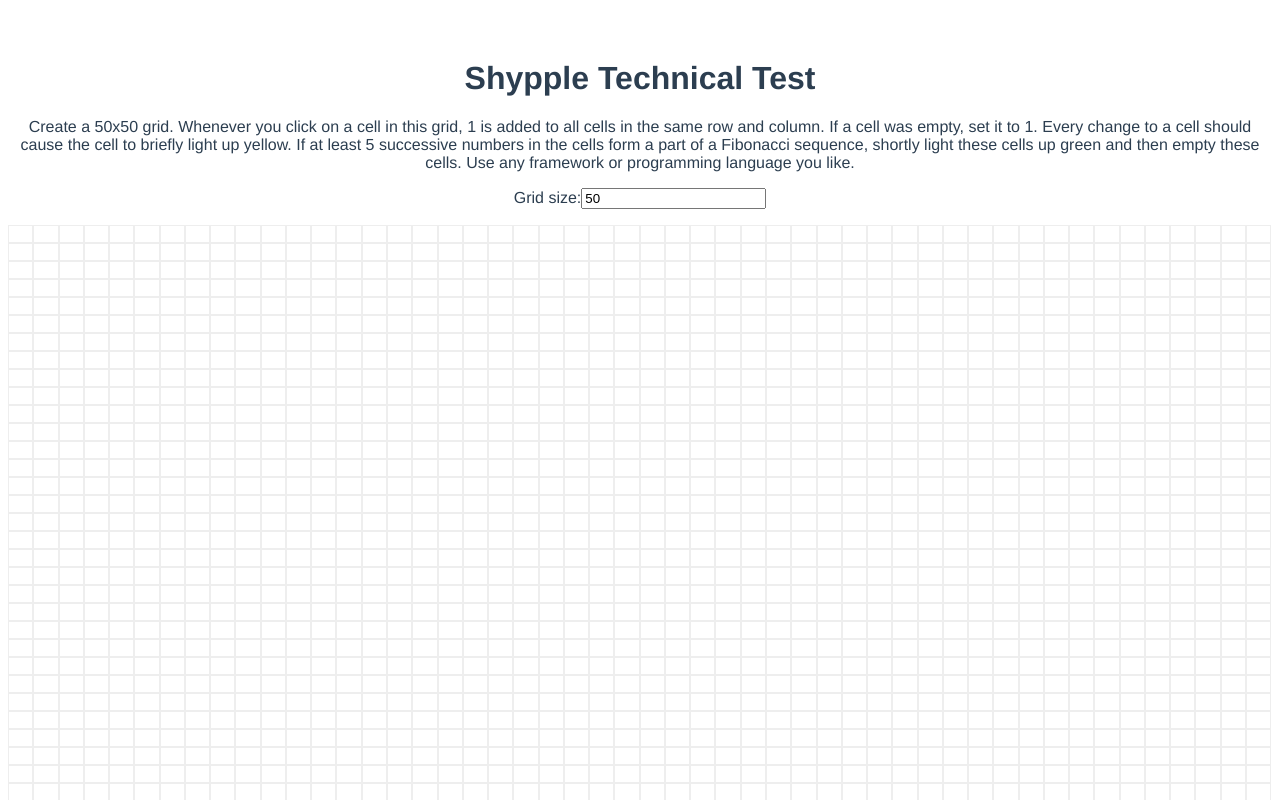
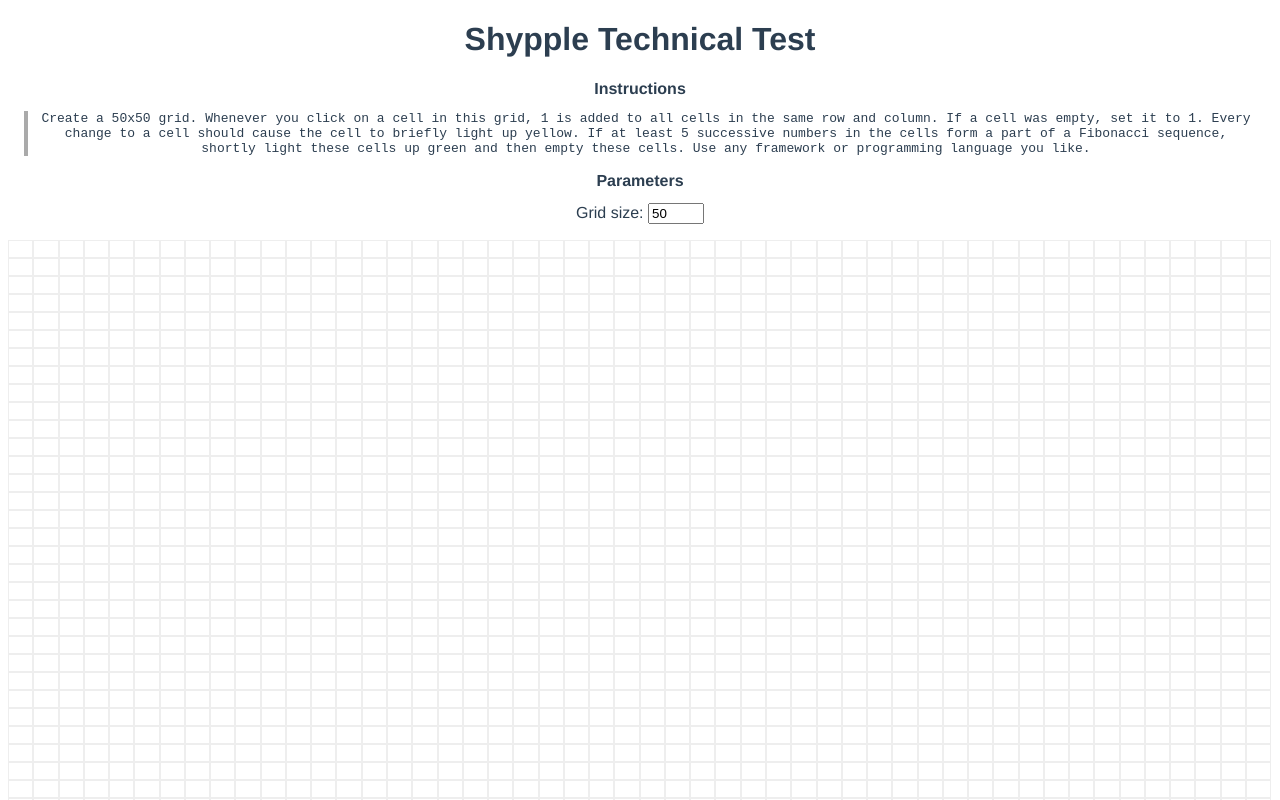
Before and after one commit to SeanLF/shypple-technical-test, a Vue app: page / in a window 1280 px wide. Shown: the top 800 px of the page. Built offline with nearby package versions, Linux system fonts and the light colour scheme.

Commit message:
Stylistic changes

```diff
--- a/package.json
+++ b/package.json
@@ -1,6 +1,6 @@
 {
-  "name": "shypple-test",
-  "version": "0.1.0",
+  "name": "shypple-technical-test",
+  "version": "1.0.0",
   "private": true,
   "scripts": {
     "serve": "vue-cli-service serve",
--- a/public/index.html
+++ b/public/index.html
@@ -1,15 +1,18 @@
 <!DOCTYPE html>
 <html lang="en">
   <head>
-    <meta charset="utf-8">
-    <meta http-equiv="X-UA-Compatible" content="IE=edge">
-    <meta name="viewport" content="width=device-width,initial-scale=1.0">
-    <link rel="icon" href="<%= BASE_URL %>favicon.ico">
-    <title><%= htmlWebpackPlugin.options.title %></title>
+    <meta charset="utf-8" />
+    <meta http-equiv="X-UA-Compatible" content="IE=edge" />
+    <meta name="viewport" content="width=device-width,initial-scale=1.0" />
+    <link rel="icon" href="<%= BASE_URL %>favicon.ico" />
+    <title>Shypple Technical Test</title>
   </head>
   <body>
     <noscript>
-      <strong>We're sorry but <%= htmlWebpackPlugin.options.title %> doesn't work properly without JavaScript enabled. Please enable it to continue.</strong>
+      <strong
+        >We're sorry but Shypple Technical Test doesn't work properly without
+        JavaScript enabled. Please enable it to continue.</strong
+      >
     </noscript>
     <div id="app"></div>
     <!-- built files will be auto injected -->
--- a/src/App.vue
+++ b/src/App.vue
@@ -1,18 +1,33 @@
 <template>
   <div id="app">
+    <header>
       <h1>Shypple Technical Test</h1>
-    <p class="requirements">
-      Create a 50x50 grid. Whenever you click on a cell in this grid, 1 is added to all cells in the
-      same row and column. If a cell was empty, set it to 1. Every change to a cell should cause the
-      cell to briefly light up yellow. If at least 5 successive numbers in the cells form a part of
-      a Fibonacci sequence, shortly light these cells up green and then empty these cells. Use any
-      framework or programming language you like.
+    </header>
+    <main>
+      <div class="requirements">
+        <h2>Instructions</h2>
+        <p>
+          Create a 50x50 grid. Whenever you click on a cell in this grid, 1 is added to all cells
+          in the same row and column. If a cell was empty, set it to 1. Every change to a cell
+          should cause the cell to briefly light up yellow. If at least 5 successive numbers in
+          the cells form a part of a Fibonacci sequence, shortly light these cells up green and
+          then empty these cells. Use any framework or programming language you like.
         </p>
+      </div>
       <div class="parameters">
+        <h2>Parameters</h2>
         <label for="grid-size">Grid size:</label>
-      <input type="number" name="grid-size" id="grid-size" v-model.number="gridSize" />
+        <input
+          type="number"
+          name="grid-size"
+          id="grid-size"
+          v-model.number="gridSize"
+          min="0"
+          max="100"
+        />
       </div>
       <Grid :gridSize="gridSize"></Grid>
+    </main>
   </div>
 </template>
 
@@ -37,9 +52,24 @@
   -moz-osx-font-smoothing: grayscale;
   text-align: center;
   color: #2c3e50;
-  margin-top: 60px;
+}
+h2 {
+  font-size: 1rem;
+}
+.requirements p {
+  font-family: monospace;
+  margin: auto 1rem;
+  border-left: 0.3rem solid #aaa;
+  padding-left: 0.5rem;
 }
 .parameters {
   margin: 1rem auto;
 }
+.parameters label::after {
+  content: ' ';
+  width: 0.1rem;
+}
+.parameters input {
+  width: 3rem;
+}
 </style>
```
Lines whose indentation alone changed are shown as unchanged.
